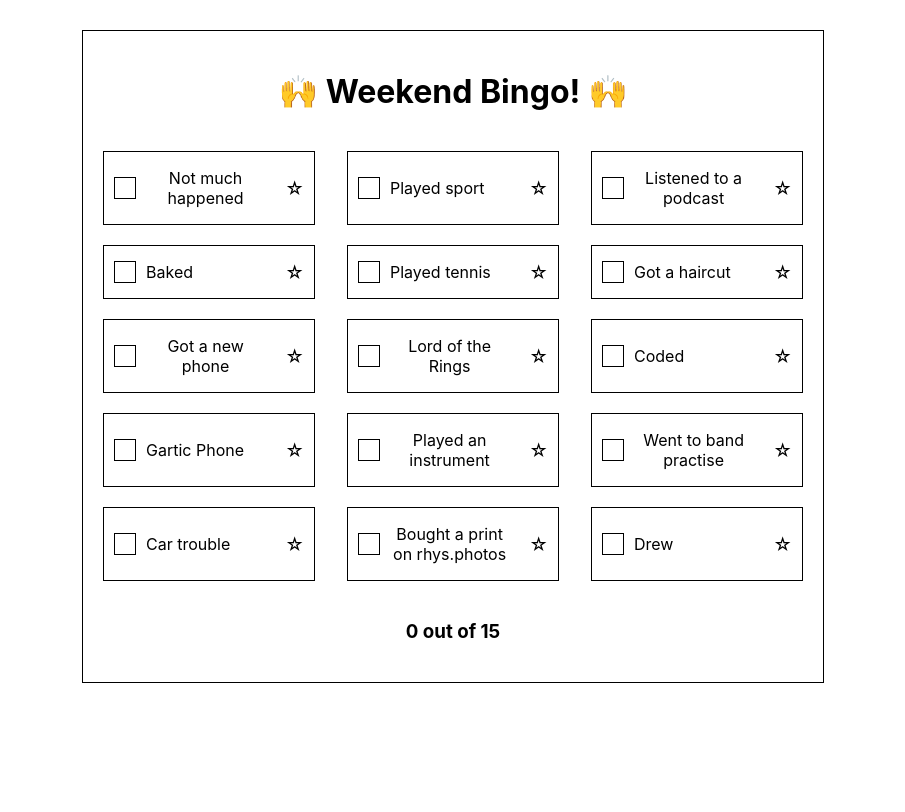
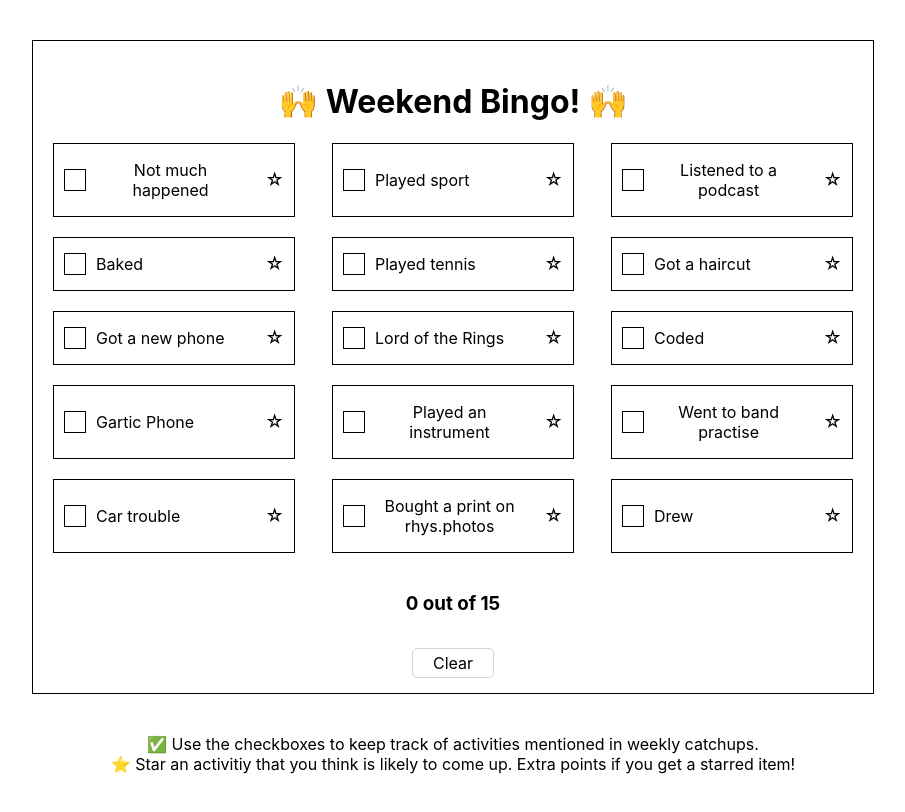
Before and after one commit to jonnytownend/weekend-bingo, a React (Create React App) app: page / in a window 1280 px wide. Shown: the whole page, without its empty margins (187-1092 px from the left). Built offline with nearby package versions, Linux system fonts and the light colour scheme.

Commit message:
Add instructions, clear button, and some UI animations and states

```diff
--- a/src/App.css
+++ b/src/App.css
@@ -1,11 +1,16 @@
 .App {
-  position: absolute;
+  display: flex;
+  flex-direction: column;
+  align-items: center;
+}
+
+.bingo-board {
   border: 1px solid black;
-  min-width: 700px;
+  max-width: 800px;
   text-align: center;
   left: 50%;
-  transform: translateX(-50%);
   padding: 20px;
+  margin-top: 40px;
   top: 30px;
 }
 
@@ -22,6 +27,7 @@
 
 .checkbox:hover {
   cursor: pointer;
+  background-color: rgb(230, 230, 235);
 }
 
 .checkbox.checked {
@@ -39,6 +45,7 @@
 }
 .star:hover {
   cursor: pointer;
+  transform: scale(1.1);
 }
 .star.checked {
   color: gold;
@@ -65,3 +72,26 @@
 .entry-container > * {
   margin-left: 10px;
 }
+
+.instructions {
+  display: flex;
+  flex-direction: column;
+  align-items: center;
+  padding: 40px 16px;
+}
+
+.instructions > p{
+  margin: 0;
+}
+
+.clear-button-container {
+  padding-top: 20px;
+}
+
+.clear-button {
+  border: 1px solid lightgray;
+  cursor: pointer;
+  border-radius: 5px;
+  display: inline;
+  padding: 4px 20px;
+}
--- a/src/App.js
+++ b/src/App.js
@@ -33,8 +33,20 @@ const App = () => {
     setEntries(newEntries)
   }
 
+  const handleClear = () => {
+    const newEntries = entries.map(entry => {
+      return {
+        ...entry,
+        isStarred: false,
+        isChecked: false,
+      }
+    })
+    setEntries(newEntries)
+  }
+
   return (
     <div className="App">
+      <div className="bingo-board">
         <h1>🙌 Weekend Bingo! 🙌</h1>
         <div className="entries-container">
           {entries.map(entry => (
@@ -54,6 +66,14 @@ const App = () => {
         {entries.find(entry=> entry.isStarred && entry.isChecked) && (
           <h4>Your starred topic has been mentioned! 🎉</h4>
         )}
+        <div className="clear-button-container">
+          <div className="clear-button" onClick={handleClear}>Clear</div>
+        </div>
+      </div>
+      <div className="instructions">
+        <p>✅ Use the checkboxes to keep track of activities mentioned in weekly catchups.</p>
+        <p>⭐ Star an activitiy that you think is likely to come up. Extra points if you get a starred item!</p>
+      </div>
     </div>
   );
 }
--- a/src/components/counter/counter.component.jsx
+++ b/src/components/counter/counter.component.jsx
@@ -1,10 +1,11 @@
 import './counter.styles.css'
 
 export const Counter = ({count, total}) => {
+  const scale = 1 + count/total
   return (
-    <div>
+    <div style={{transform: `scale(${scale})`}}>
       {count !== total && <h3>{`${count} out of ${total}`}</h3>}
-      {count === total && <h3>Full house! 🥳</h3>}
+      {count === total && <h3>🎉 Full house! 🎉</h3>}
     </div>
   )
 }
```
Also changed, not shown: 1 other file (tests, documents, lock files or other folders). Lines whose indentation alone changed are shown as unchanged.
